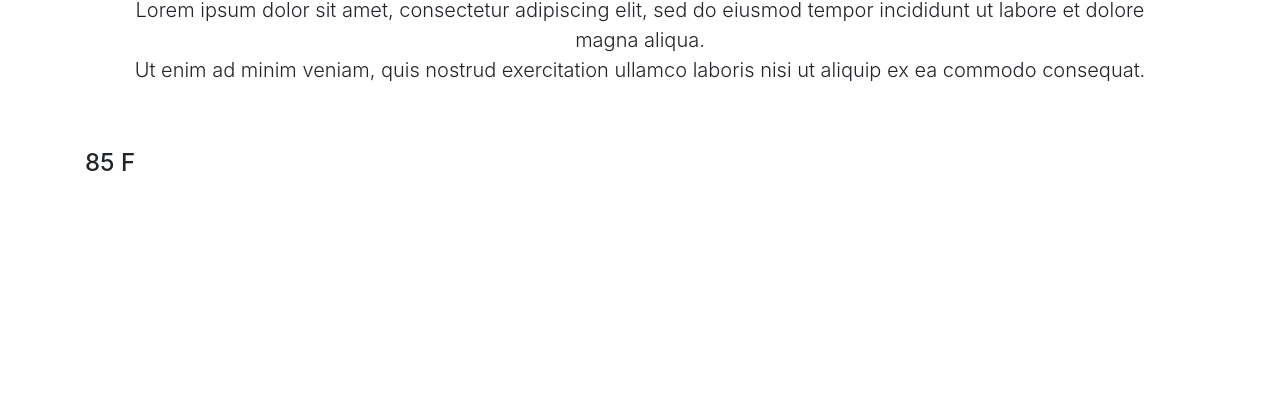
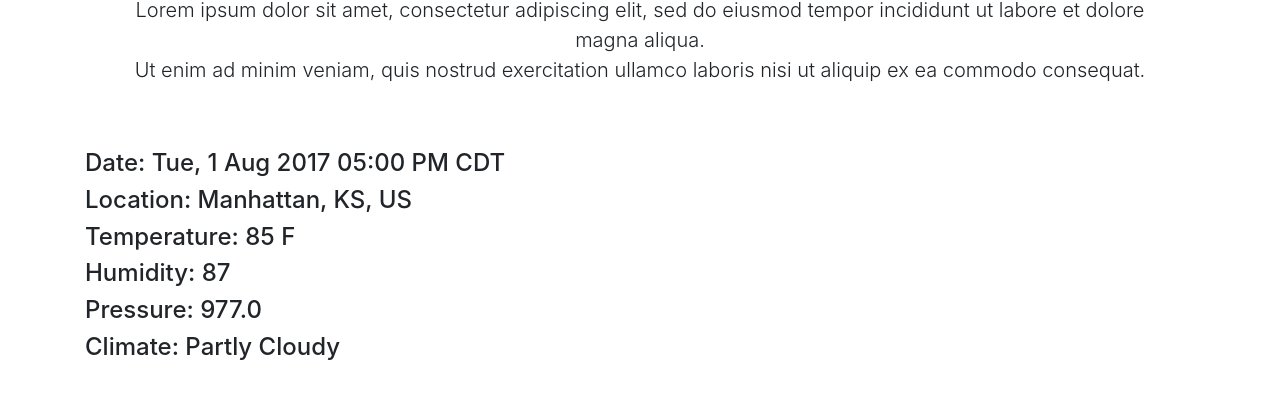
Before and after one commit to snmudunuri/node-js-demo, a website: page static/index.html in a window 1280 px wide. Shown: the part 189-588 px from the top of the page. Drawn offline with nearby package versions, Linux system fonts and the light colour scheme.

Commit message:
Formatted weather

```diff
--- a/static/index.html
+++ b/static/index.html
@@ -83,7 +83,13 @@ navigation">
         if(this.status === 200){
           const data = JSON.parse(this.responseText);
           const myTemplate = `
-          <h4>${data.currentWeather.temperature}</h4>
+          <h4>${"Date: " + data.currentWeather.date}</h4>
+          <h4>${"Location: " + data.currentWeather.location}</h4>
+          <h4>${"Temperature: " + data.currentWeather.temperature}</h4>
+          <h4>${"Humidity: " + data.currentWeather.humidity}</h4>
+          <h4>${"Pressure: " + data.currentWeather.pressure}</h4>
+          <h4>${"Climate: " + data.currentWeather.text}</h4>
+
           `;
           weatherElement.innerHTML = myTemplate;
         }
```
